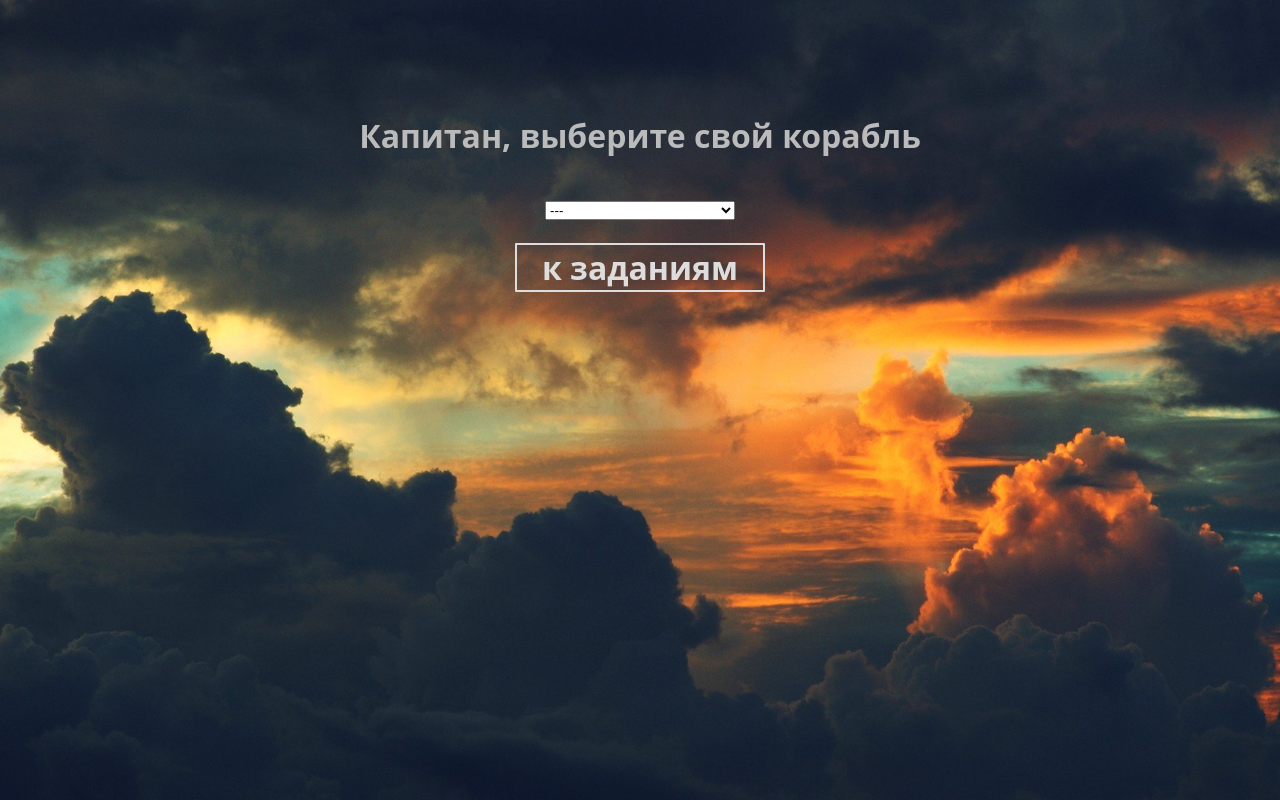
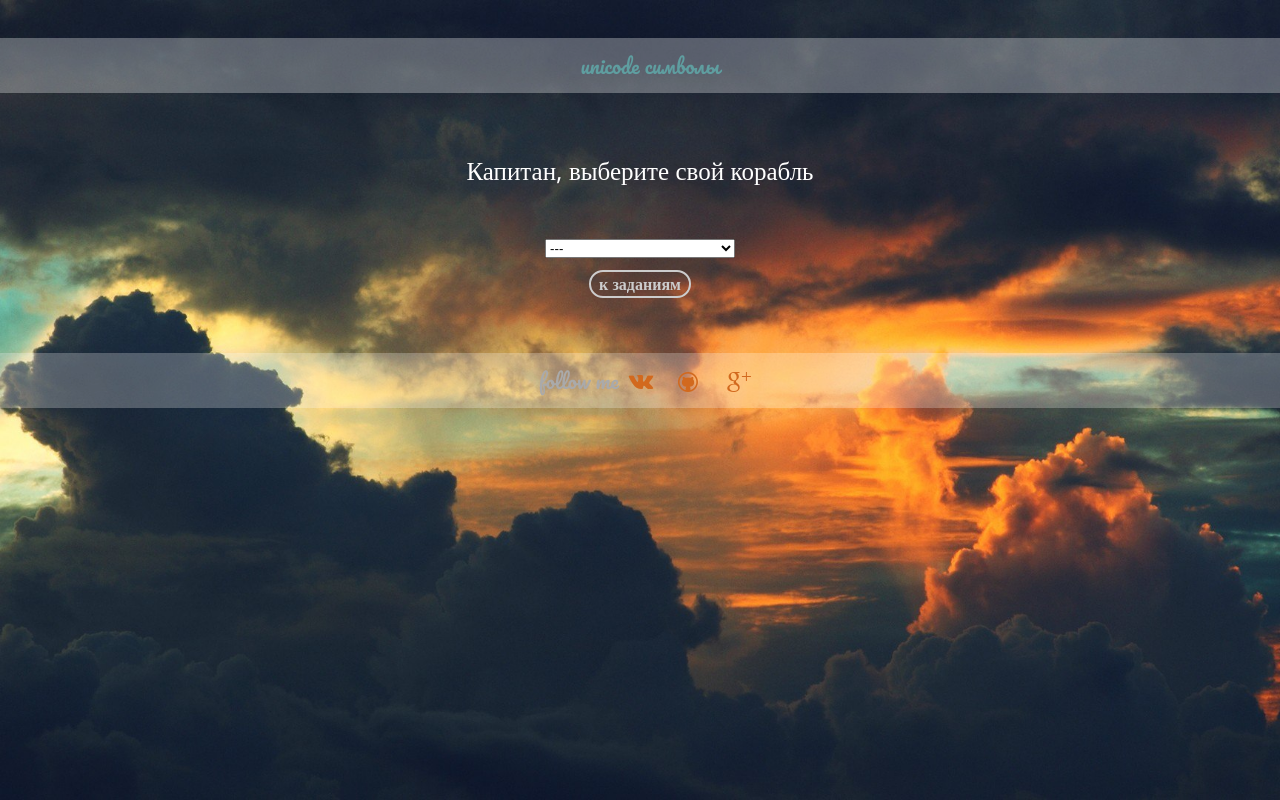
Before and after one commit to PandaPonda/ifmo, a plain HTML site: page imperator/war/clazz.html in a window 1280 px wide. Drawn offline with nearby package versions, Linux system fonts and the light colour scheme.

Commit message:
многочисленные правки, загружена версия 1-013

```diff
--- a/imperator/war/WEB-INF/appengine-web.xml
+++ b/imperator/war/WEB-INF/appengine-web.xml
@@ -1,7 +1,7 @@
-<?xml version="1.014" encoding="utf-8"?>
+<?xml version="1.0" encoding="utf-8"?>
 <appengine-web-app xmlns="http://appengine.google.com/ns/1.0">
   <application>silenceponda</application>
-  <version>1</version>
+  <version>1-013</version>
 
   <!--
     Allows App Engine to send multiple requests to one instance in parallel:
--- a/imperator/war/clazz.html
+++ b/imperator/war/clazz.html
@@ -2,8 +2,10 @@
 <html>
 <head>
 <meta charset="UTF-8">
-<link rel="stylesheet" type="text/css" href="/styleForZad.css">
+<link rel="stylesheet" type="text/css" href="/style.css">
 <link rel="stylesheet" type="text/css" href="/spisok.css">
+<link href='http://fonts.googleapis.com/css?family=Open+Sans:300,400,700' rel='stylesheet' type='text/css'>
+<link href='http://fonts.googleapis.com/css?family=Pacifico:400' rel='stylesheet' type='text/css'>
 <script src="jquery-2.1.0.min.js"></script>
 <script type="text/javascript" src="select.js"></script>
 <script type="text/javascript">
@@ -43,6 +45,9 @@ function one(m_param){
 <title>Clazz</title>
 </head>
 <body>
+<div class="wrapper">
+		<p class="info">unicode символы</a></p>
+		<div class="main">
 			<h1>
 			<div class="all">
   <p>Капитан, выберите свой корабль</p>
@@ -68,7 +73,7 @@ function one(m_param){
       <option value="6">активировать оружее класса "звёздный уничтожитель"</option>
    </select>
    </p>
-   <h2><a href=# class="knopka" id="estser">Выполнять!</a></h2>
+   <p><a href=# class="knopka" id="estser">Выполнять!</a></p>
    </div>
    <div id="one2" style="display:none">
        <p>Возможнось становиться невидимым и развивать большую скорость</br>
@@ -111,6 +116,9 @@ function one(m_param){
 			</h2>
 
 <div overflow="auto" auto><h3 id="rez"></h3></div>
-<h1><a href="/index.html" class="knopka">к заданиям</a></h1>
+<p><a href="/index.html" class="knopkaBack">к заданиям</a></p>
+</div>
+	<p class="credit">follow me<a href="http://vk.com" class="icon-vk"></a> <a href="https://github.com/PandaPonda" class="icon-github-circled"></a> <a href="https://plus.google.com/u/0/100337247794451035450/posts" class="icon-gplus"></a></p>
+</div>
 </body>
 </html>
--- a/imperator/war/style.css
+++ b/imperator/war/style.css
@@ -2,7 +2,6 @@
 .html {
 	height: 100%;
 }
-
 body {
 	background-image: url(fon01.jpg);
 	background-position: center center;
@@ -12,54 +11,44 @@ body {
 	background-color:#565656;
 	padding: 0;
 	text-align: center;
-	color:#bbb;
+	color:#ddd;
 	font-family: 'open sans';
 	position: relative;
 	margin: 0;
 	height: 100%;
 }
-
 .wrapper {
 	height: auto !important;
 	height: 100%;
 	margin: 0 auto;
 	overflow: hidden;
 }
-
-
-
 h1,h2 {
 	width: 100%;
 	float: left;
 }
-
 h1 {
 	margin-top: 30px;
-	color: #aaa;
+	color: #ccc;
 	margin-bottom: 5px;
 }
-
 h2 {
-	color: #999;
+	color: #ddd;
 	font-weight: 100;
 	margin-top: 0;
 	margin-bottom: 10px;
 }
-
 .pointer {
 	color: #999;
 	font-family: 'Pacifico', cursive;
 	font-size: 30px;
 	margin-top: 15px;
 }
-
-
 .main {
 	float: left;
 	width: 100%;
 	margin: 0 auto;
 }
-
 .main h1 {
 	padding: 15px 5px;
 	float: left;
@@ -75,37 +64,35 @@ h2 {
 
 .info {
 	text-align: center;
-	color: #bbb;
+	color: #5F9EA0;
 	font-family: 'Pacifico', cursive;
 	font-size: 20px;
 	padding: 10px;
-	margin: 0 0 40px 0;
+	margin-top:3%;
 	background: rgba(255, 255, 255, 0.3);
 	float: left;
 	width: 100%;
 }
-
 .credit {
 	text-align: center;
 	color: #aaa;
 	font-family: 'Pacifico', cursive;
 	font-size: 20px;
 	padding: 10px;
-	margin: 7% 0 5% 0%;
+	margin: 3% 0 5% 0%;
 	background: rgba(255, 255, 255, 0.25);
 	float: left;
 	width: 100%;
 }
-
 .credit a {
-	color: #555;
+	color:#D2691E;
+	margin: 10px;
 	text-decoration: none;
-	font-weight: bold;
 }
 a.knopka {
   display: inline-block;
   border-radius: 8px;
-  color: #bbb;
+  color: #ccc;
   width: 20%;
   font-weight: 700;
   text-decoration: none;
@@ -117,6 +104,22 @@ a.knopka {
 }
 a.knopka:hover { background: rgba(255,255,255,.2); }
 a.knopka:active { background: white; }
+
+a.knopkaBack {
+  display: inline-block;
+  border-radius: 20px;
+  color: #ccc;
+  width: auto;
+  font-weight: 700;
+  text-decoration: none;
+  user-select: none;
+  padding: 1px 8px;
+  outline: none;
+  border: 2px solid;
+  transition: 0.2s;
+}
+a.knopkaBack:hover { background: rgba(255,255,255,.2); }
+a.knopkaBack:active { background: white; }
 .otv {
     width:100%;
     color: #eee
@@ -134,3 +137,35 @@ a.knopka:active { background: white; }
     margin: 3%;
     text-align: center;
    }
+  #map-canvas {
+	width:80%;
+	margin-left:10%;
+	height:75%;
+	text-align:center;
+  }
+  @font-face {
+  font-family: 'fontello';
+  src: url('fonts/fontello.eot?75507317');
+  src: url('fonts/fontello.eot?75507317#iefix') format('embedded-opentype'),
+       url('fonts/fontello.woff?75507317') format('woff'),
+       url('fonts/fontello.ttf?75507317') format('truetype'),
+       url('fonts/fontello.svg?75507317#fontello') format('svg');
+  font-weight: normal;
+  font-style: normal;
+}
+ [class^="icon-"]:before, [class*=" icon-"]:before {
+  font-family: "fontello";
+  font-style: normal;
+  font-weight: normal;
+  speak: none;
+  display: inline-block;
+  text-decoration: inherit;
+  width: 1em;
+  margin-right: .2em;
+  text-align: center;
+  font-variant: normal;
+  text-transform: none;
+}
+.icon-vk:before { content: '\e800'; }
+.icon-github-circled:before { content: '\e801'; }
+.icon-gplus:before { content: '\e802'; }
```
Also changed, not shown: imperator/war/index.html (+13 -11 lines), imperator/war/iskl.html (+8 -4 lines), imperator/war/map.html (+10 -3 lines), imperator/war/zad3.html (+7 -3 lines), imperator/war/zad4.html (+8 -4 lines), imperator/war/fonts/fontello.ttf (added), imperator/war/fonts/fontello.woff (added), 2 other files.
